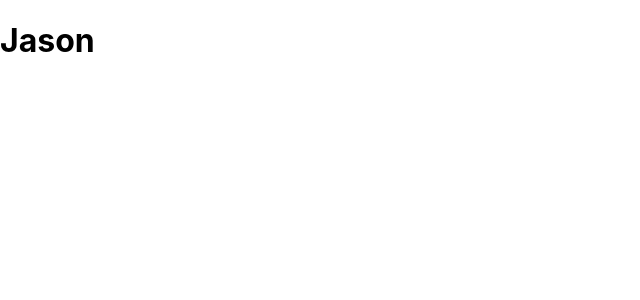
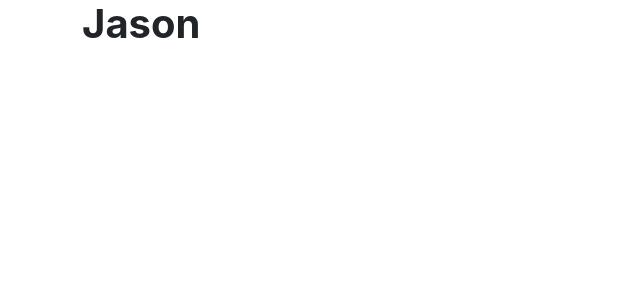
Before and after one commit to jatnerubia/project-2-planets-client, a React (Create React App) app: page / in a window 1280 px wide. Shown: the top 300 px of the page, without its empty margins (0-640 px from the left). Built offline with nearby package versions, Linux system fonts and the light colour scheme.

Commit message:
added bootstrap cdn

```diff
--- a/public/index.html
+++ b/public/index.html
@@ -24,6 +24,8 @@
       work correctly both with client-side routing and a non-root public URL.
       Learn how to configure a non-root public URL by running `npm run build`.
     -->
+    <link rel="stylesheet" href="https://cdn.jsdelivr.net/npm/bootstrap@5.2.3/dist/css/bootstrap.min.css"
+        integrity="sha384-rbsA2VBKQhggwzxH7pPCaAqO46MgnOM80zW1RWuH61DGLwZJEdK2Kadq2F9CUG65" crossorigin="anonymous" />
     <title>React App</title>
   </head>
   <body>
--- a/src/App.jsx
+++ b/src/App.jsx
@@ -3,6 +3,9 @@
 const App = () => {
     return (
         <div>
+
+            {/* Add your component here for testing only */}
+            {/* DO NOT COMMIT THIS FILE */}
 
             <Jason />
         </div>
--- a/src/components/Jason.jsx
+++ b/src/components/Jason.jsx
@@ -1,9 +1,11 @@
 
 const Jason = () => {
     return (
-        <h1>
-            Jason
-        </h1>
+        <div className="container">
+            <h1 className="fw-bold">
+                Jason
+            </h1>
+        </div>
     )
 }
 
```
